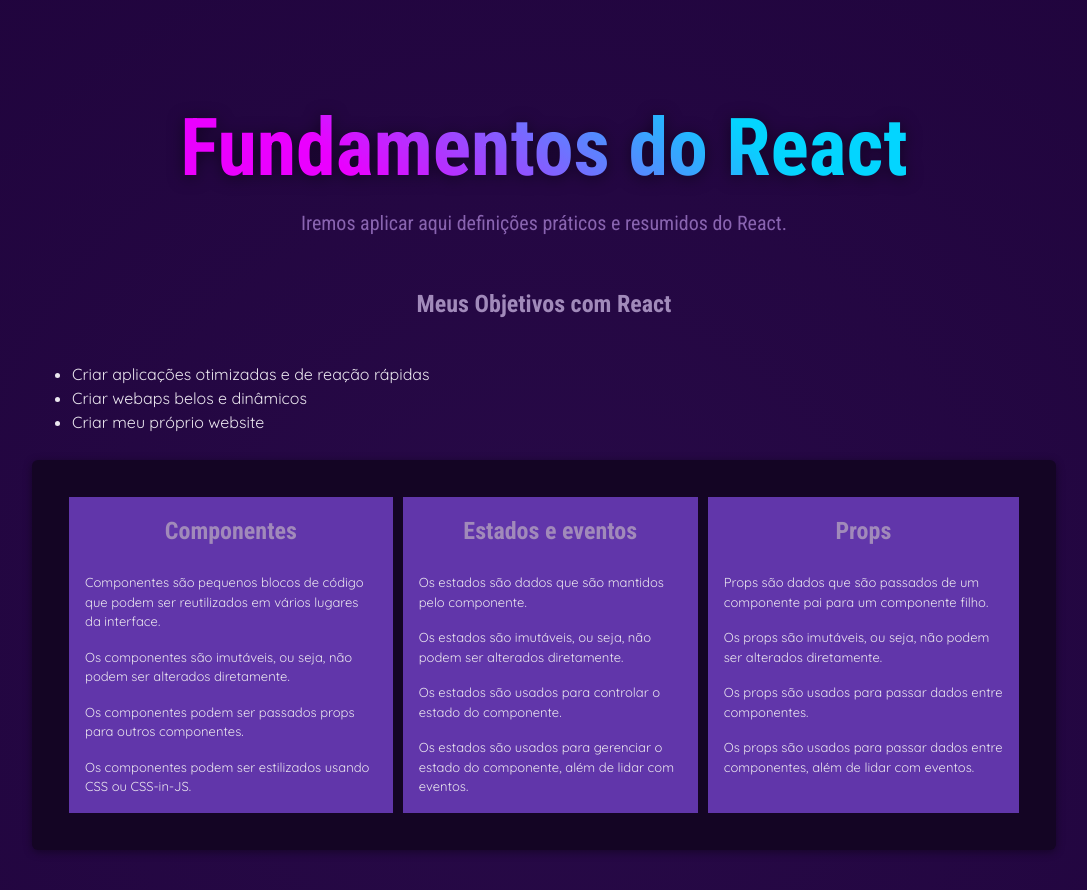
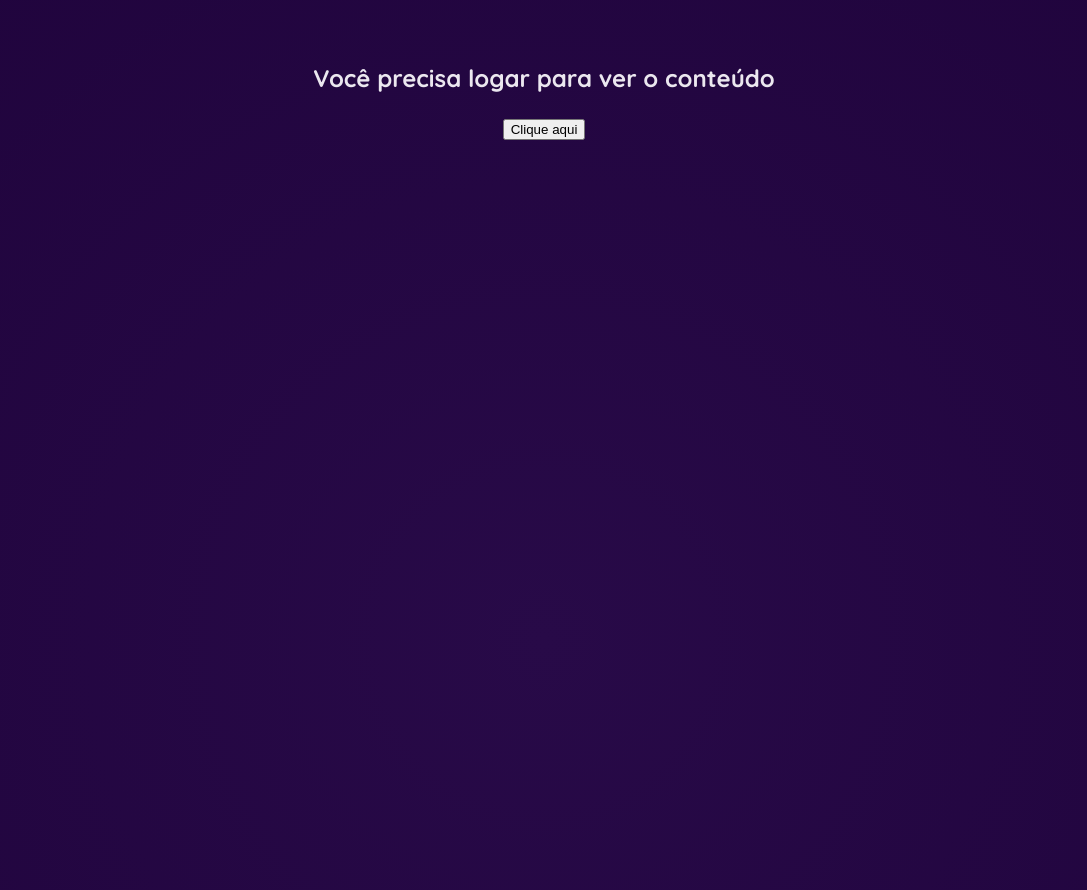
Before and after one commit to victorluansilva/Lista_React_and_NodeJS, a React (Vite) app in the folder 02-fundamentos-base/react-basis/: page / in a window 1280 px wide. Shown: the top 890 px of the page, without its empty margins (96-1183 px from the left). Built offline with nearby package versions, Linux system fonts and the light colour scheme.

Commit message:
Exemplo sobre evento e state

```diff
--- a/02-fundamentos-base/react-basis/src/App.jsx
+++ b/02-fundamentos-base/react-basis/src/App.jsx
@@ -2,9 +2,17 @@
 import "./App.css";
 import Header from "./components/header/Header";
 import Main from "./components/main/Main";
+import { useState } from "react";
 
 function App() {
-  const isLoggedIn = true;
+
+  //states
+  const [isLoggedIn, setIsLoggedIn] = useState(false);
+
+  const handleButton = () => {
+    setIsLoggedIn(true);
+    alert("Você logou!");
+  };
   return (
     <>
       {isLoggedIn ? (
@@ -12,10 +20,12 @@
           <Header />
           <Main />
         </>
-    ):(
+      ) : (
+        <>
           <h2>Você precisa logar para ver o conteúdo</h2>
-    )
-    }
+          <button onClick={handleButton}>Clique aqui</button>
+        </>
+      )}
     </>
   );
 }
--- a/02-fundamentos-base/react-basis/src/components/coreconcetp/CoreConcept.jsx
+++ b/02-fundamentos-base/react-basis/src/components/coreconcetp/CoreConcept.jsx
@@ -1,8 +1,8 @@
 /* eslint-disable react/prop-types */
 import "./CoreConcept.css";
-const CoreConcept = ({ id, titulo, conceitos }) => {
+const CoreConcept = ({ id, titulo, conceitos, action }) => {
   return (
-    <div id={`concept-${id}`} className="concepts">
+    <div id={`concept-${id}`} className="concepts" onClick={action}>
       <h2>{titulo}</h2>
       <ul id="core-concept-list">
         {conceitos.map((item, key) => {
--- a/02-fundamentos-base/react-basis/src/components/main/Main.jsx
+++ b/02-fundamentos-base/react-basis/src/components/main/Main.jsx
@@ -12,12 +12,26 @@
 // Importe as imagens no arquivo data.js lembrando de apontá-los no atributo do objetos em conceitosChaves
 // Utilize conditional rendering para renderizar imagens somente se houver um valor de caminho no arquivo.
 
+const handleConceptCick = (e) => {
+  alert(e.target.innerText);
+  console.log(e.target);
+}
 const Main = () => {
   return (
     <main>
       <MeuObjetivoComReact />
       <section id="core-concepts">
-        {/* {conceitosChaves.map((conceito, key) => {
+        {conceitosChaves.map((conceitoChave, key) => {
+          return <CoreConcept key={key} {...conceitoChave} action={handleConceptCick}/>;
+        })}
+      </section>
+    </main>
+  );
+};
+
+export default Main;
+
+       {/* {conceitosChaves.map((conceito, key) => {
           return (
             <CoreConcept
               key={key}
@@ -27,12 +41,3 @@
             />
           );
         })} */}
-        {conceitosChaves.map((conceitoChave, key) => {
-          return <CoreConcept key={key} {...conceitoChave} />;
-        })}
-      </section>
-    </main>
-  );
-};
-
-export default Main;
```
Lines whose indentation alone changed are shown as unchanged.
